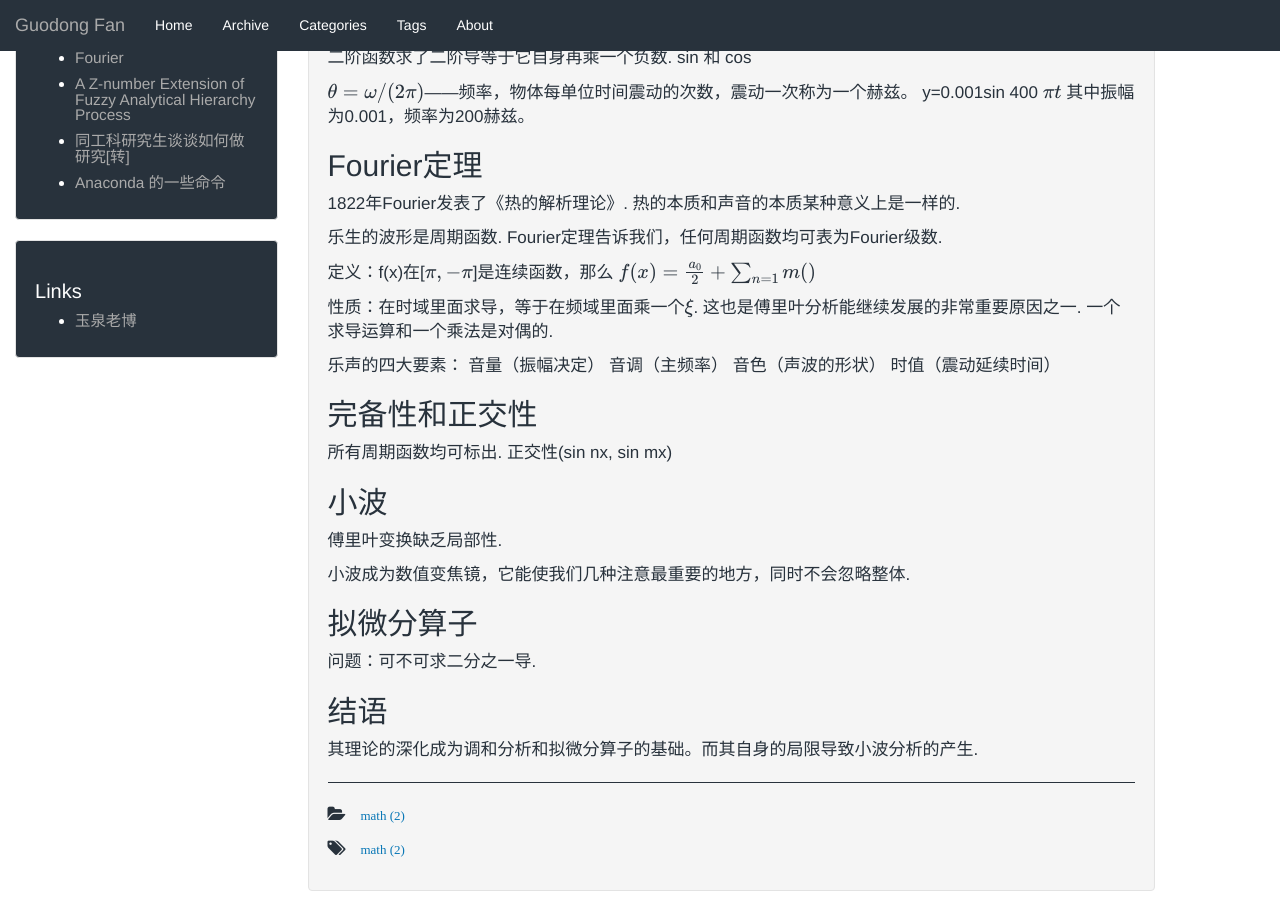
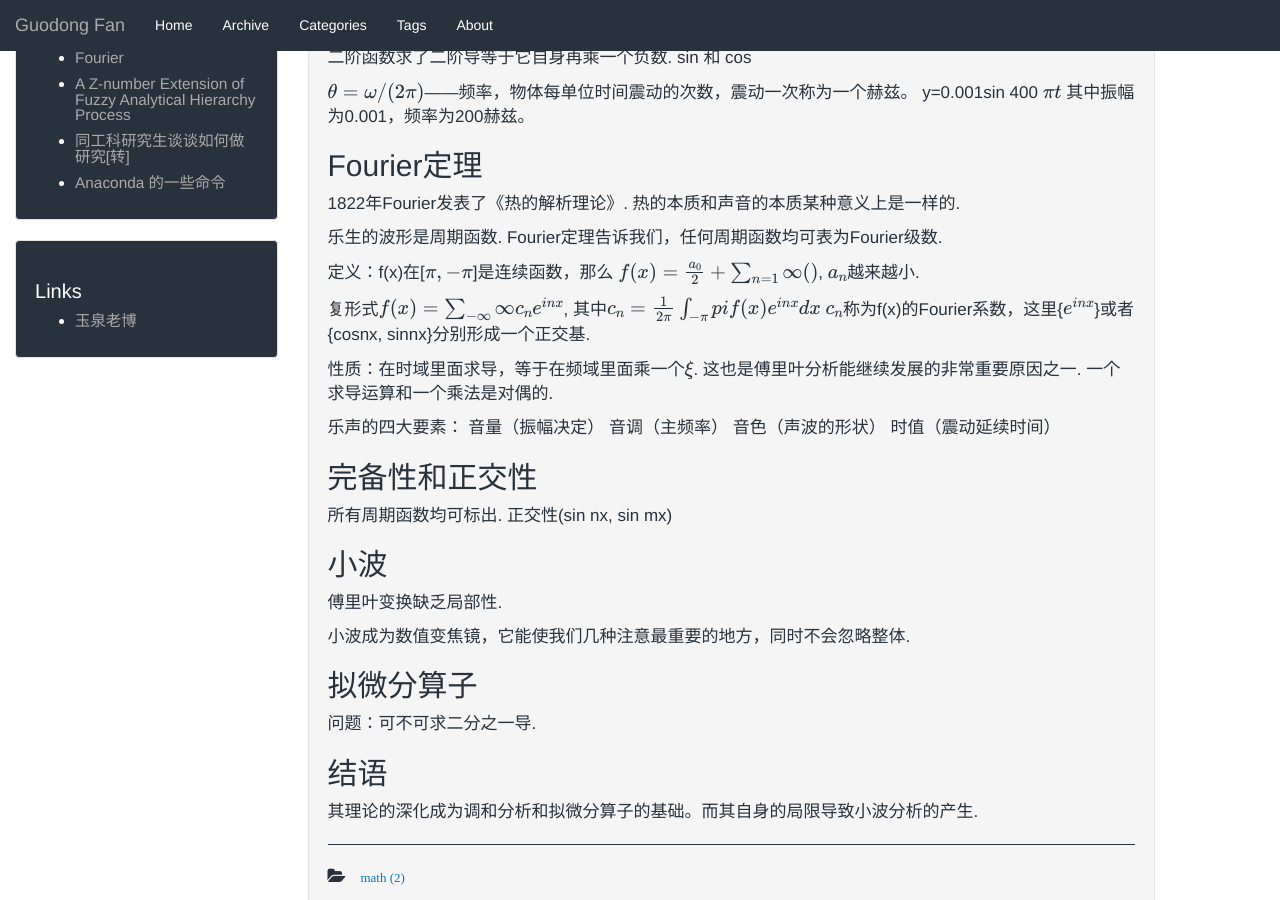
Before and after one commit to GuodongFan/GuodongFan.github.io, a Jekyll site: the page built from _posts/2019-07-29-Fourier.md, in a window 1280 px wide and 900 px high, scrolled down 463 px. Built offline with Jekyll 4.4.1, drawn with Linux system fonts in a browser that asks for light colours; our own code applies the rules of GitHub Pages for plain Markdown files; formulas are drawn with MathJax 3.

Commit message:
Update 2019-07-29-Fourier.md

```diff
--- a/_posts/2019-07-29-Fourier.md
+++ b/_posts/2019-07-29-Fourier.md
@@ -35,7 +35,11 @@ y=0.001sin 400 $\pi t$ 其中振幅为0.001，频率为200赫兹。
 Fourier定理告诉我们，任何周期函数均可表为Fourier级数.
 
 定义：f(x)在[$\pi, -\pi$]是连续函数，那么
-$f(x)=\frac{a_0}{2}+\sum_{n=1}{m}()$
+$f(x)=\frac{a_0}{2}+\sum_{n=1}{\infty}()$, $a_n$越来越小.
+
+复形式$f(x)=\sum_{-\infty}{\infty}c_n e^{inx}$,
+其中$c_n = \frac{1}{2\pi}\int_{-\pi}{pi} f(x)e^{inx} dx$
+$c_n$称为f(x)的Fourier系数，这里{$e^{inx}$}或者{cosnx, sinnx}分别形成一个正交基.
 
 
 性质：在时域里面求导，等于在频域里面乘一个$\xi$.
```
